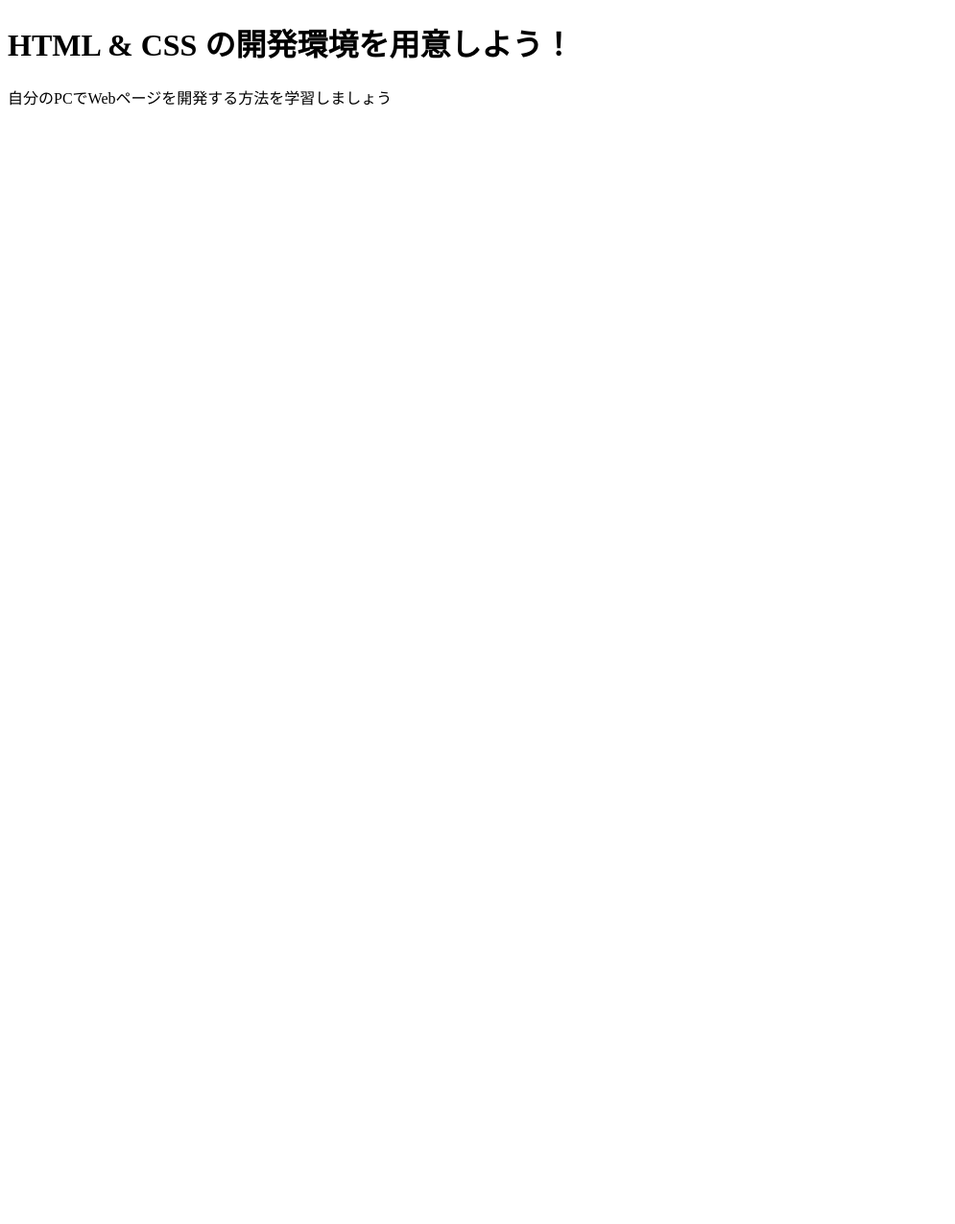
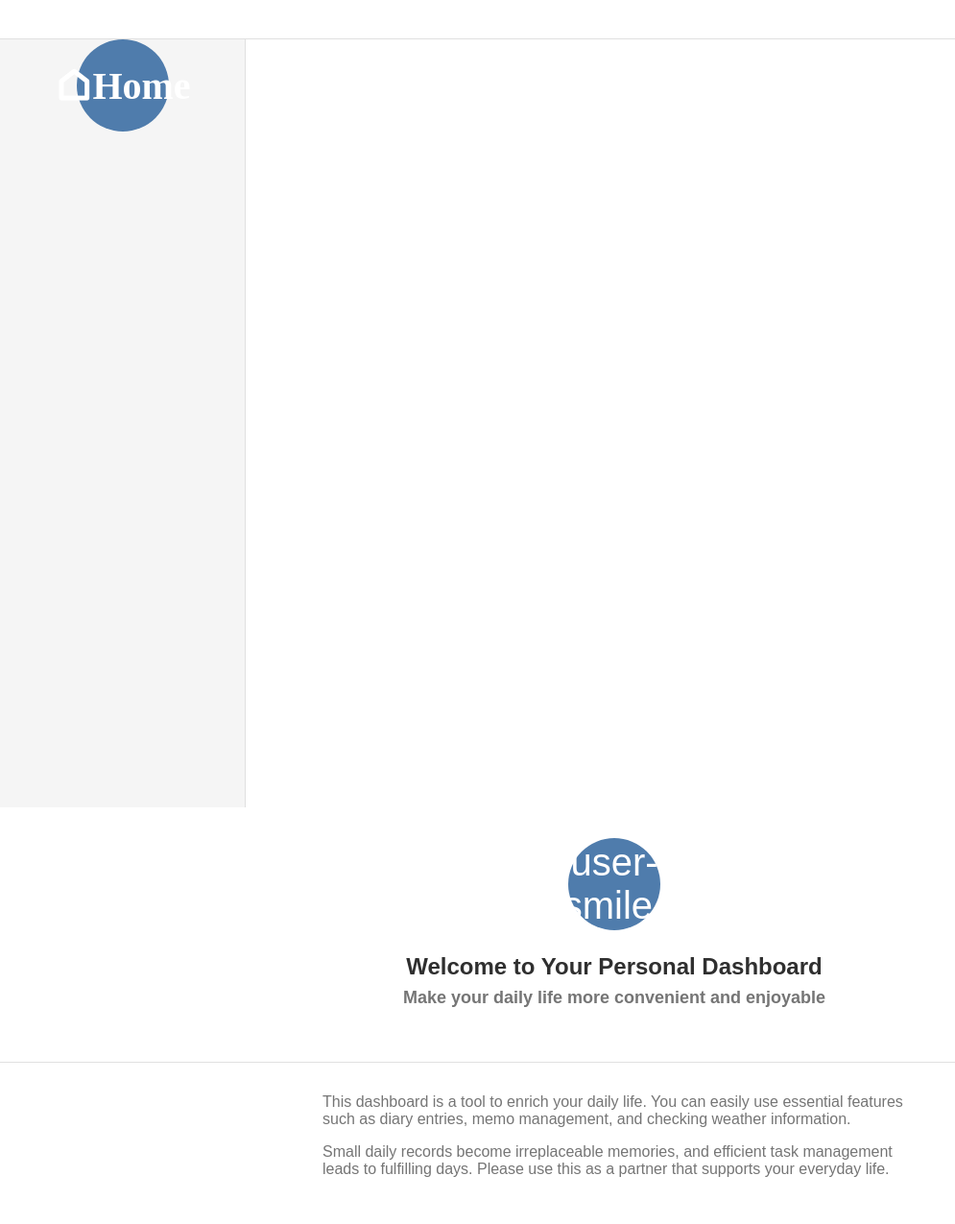
Before and after one commit to taracco314/effective-journey, a plain HTML site: page index.html in a window 1280 px wide. Shown: the whole page at 96% size, without its empty margins (0-995 px from the left). Before the commit the page ends 800 px from the top, so only its background shows below. Drawn offline with nearby package versions, Linux system fonts and the light colour scheme.

Commit message:
テストページ
1からコードを書いて作成しました。

```diff
--- a/index.html
+++ b/index.html
@@ -1,12 +1,41 @@
-    <!DOCTYPE html>
-<html>
-  <link rel="stylesheet" href="stylesheet.css"
->
-    <meta charset="utf-8">
-    <title>Progate</title>
+<!DOCTYPE html>
+<html lang="en">
+  <head>
+    <div class="side-header">
+    <meta charset="UTF-8" />
+    <meta name="viewport" content="width=device-width, initial-scale=1.0" />
+    <title>Dashboard</title>
+    <!--独自のCSSファイルを読み込み-->
+    <link rel="stylesheet" href="style.css" />
+    <link href="https://cdn.jsdelivr.net/npm/remixicon@4.5.0/fonts/remixicon.css" rel="stylesheet" />
+    </div>
   </head>
+
+
   <body>
-    <h1 class="title">HTML & CSS の開発環境を用意しよう！</h1>
+    <div class="dashboard-container">
+    <aside>
+      <header>
+        <a href="#" data-tab="home">
+          <span class="ri-home-line">Home</span>
+        </a>
+      </header>
+    </aside>
+    </div>
+    <main>
+      <section id="home">
+        <header>
+          <div class="main-header">
+           <span>ri-user-smile-line</span>
+           <h1>Welcome to Your Personal Dashboard</h1>
+           <h2>Make your daily life more convenient and enjoyable</h2>
+           </div>
+        </header>
+        <div class="message">
+        <p>This dashboard is a tool to enrich your daily life. You can easily use essential features such as diary entries, memo management, and checking weather information.</p>
+        <p>Small daily records become irreplaceable memories, and efficient task management leads to fulfilling days. Please use this as a partner that supports your everyday life.</p>
+        </div>
+      </section>
+    </main>
   </body>
 </html>
-<p>自分のPCでWebページを開発する方法を学習しましょう</p>
--- /dev/null
+++ b/style.css
@@ -0,0 +1,106 @@
+/* ブラウザで設定されているスタイルのリセット・共通設定 */
+/* 消さないでください */
+*,
+*::before,
+*::after {
+  box-sizing: border-box;
+}
+body,
+h1,
+h2,
+h3,
+p,
+ul,
+li,
+form,
+input,
+textarea,
+select,
+button {
+  margin: 0;
+  padding: 0;
+  font-family: sans-serif;
+}
+
+ul {
+  list-style: none;
+}
+/* スタイルのリセット終了 */
+
+/* サイドバーとメインコンテンツを包むための要素のスタイルを書いてください */
+.dashboard-container{
+  display: flex;
+  height:100vh ;
+}
+
+/* サイドバーに関連するスタイルを書いてください */
+aside
+{ width: 256px;
+  flex-shrink: 0;
+  background-color: #f5f5f5;
+  border-right: 1px solid #e0e0e0;
+  display: flex;
+  flex-direction: column;
+  height: 100%;
+}
+.side-header {
+padding: 20px;
+border-bottom: 1px solid  #e0e0e0 ;
+}
+
+a[data-tab="home"] {
+font-size: 1.25rem;
+font-weight: 600;
+color: #4f7cac;
+display: flex;
+align-items: center;
+gap: 8px;
+text-decoration: none;
+}
+
+/* メインコンテンツに関連するスタイルを書いてください */
+main {
+  flex: 1;
+}
+.main-header {
+  background-color: #FFFFFF;
+  padding: 32px;
+  border-bottom: 1px solid #e0e0e0;
+  text-align: center;
+}
+span{
+  width: 96px;
+  height: 96px;
+  background-color: #4f7cac;
+  border-radius: 50%;
+  display: flex;
+  justify-content: center;
+  align-items: center;
+  margin:  0 auto 24px;
+  font-size: 2.5rem;
+  color: #FFFFFF;
+}
+
+h1 {
+  font-size: 1.5rem;
+  font-weight: 600;
+  color: #2f2f2f;
+  margin-bottom: 8px;
+}
+
+h2 {
+  font-size: 1.125rem;
+  color: #757575;
+  margin-bottom: 24px;
+}
+
+.message{
+  max-width: 672px;
+  margin: 0 auto;
+  padding: 32px;
+  color: #757575;
+}
+
+p {
+  margin-bottom: 16px;
+}
```
